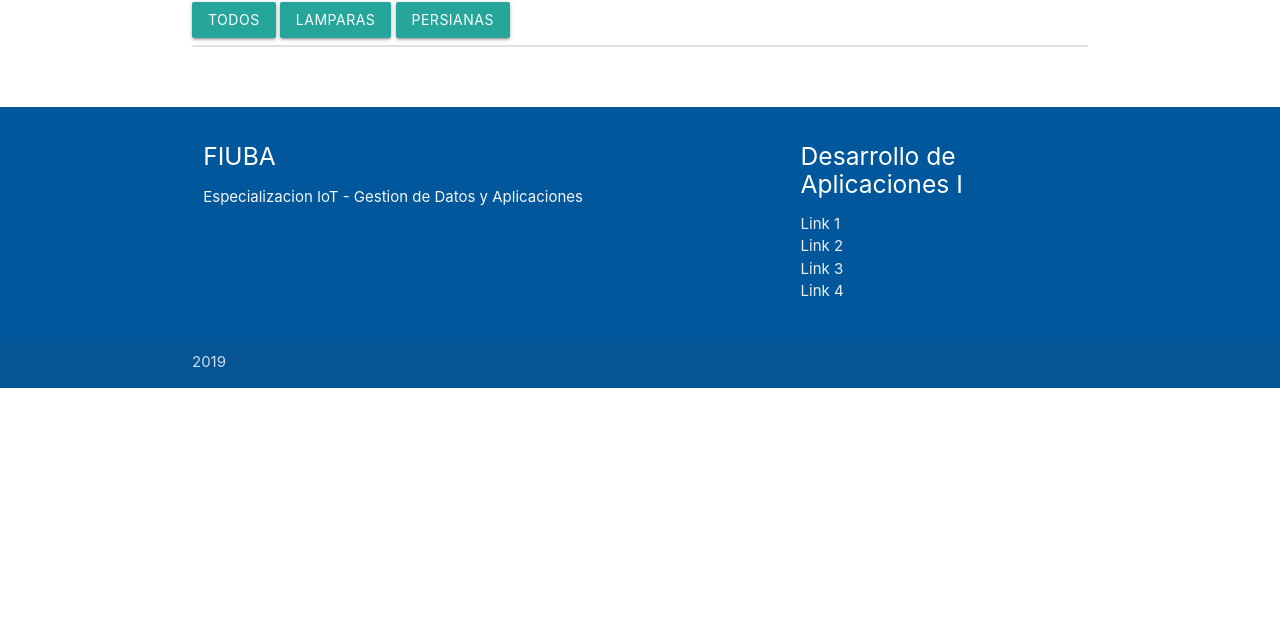
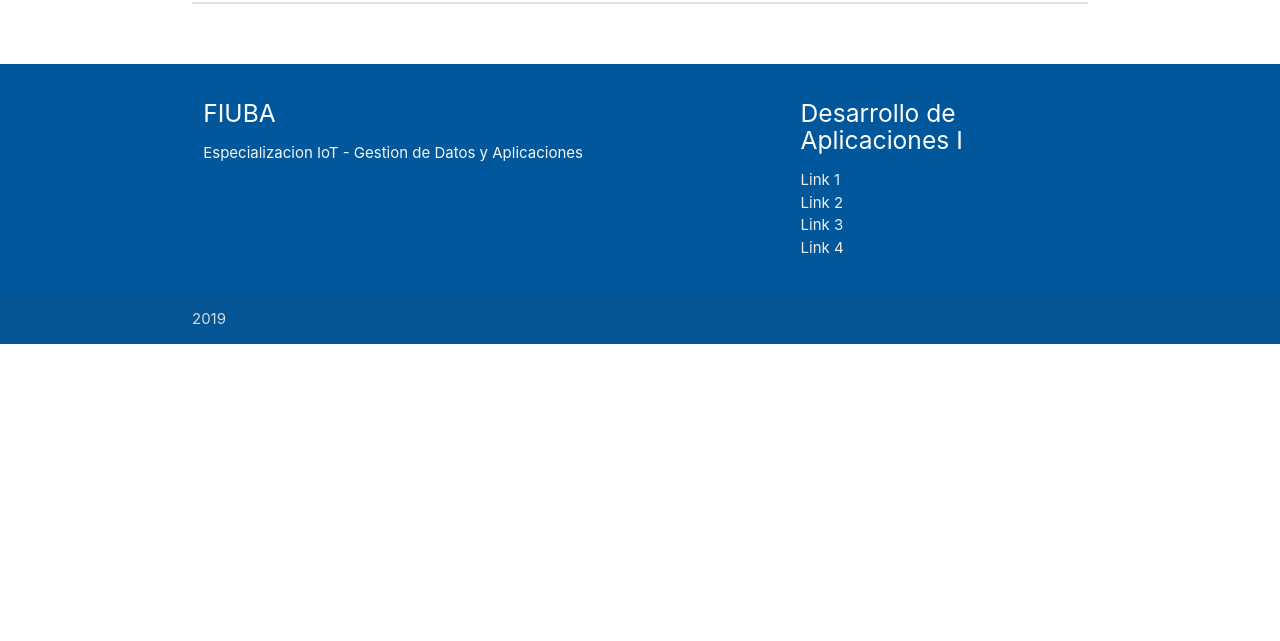
Before and after one commit to dvillarraza/daw_tp_final, a plain HTML site: page index.html in a window 1280 px wide. Shown: the part 159-800 px from the top of the page. Drawn offline with Linux system fonts and the light colour scheme; no server answers.

Commit message:
Modifico Index.html creando una etiqueta para crear los tres botones

```diff
--- a/index.html
+++ b/index.html
@@ -27,10 +27,9 @@
 				<br/>
 				<h4>Devices</h4>
 
+
 				<!--Se agregan 3 botones-->
-				<a class="waves-effect waves-light btn" id="btnTodos">TODOS</a>
-				<a class="waves-effect waves-light btn" id="btnLamparas">LAMPARAS</a>
-				<a class="waves-effect waves-light btn" id="btnPersianas">PERSIANAS</a>
+				<div id="botones"></div>
 
 				<ul class="collection" id='devicesList'>
 				</ul>
```
